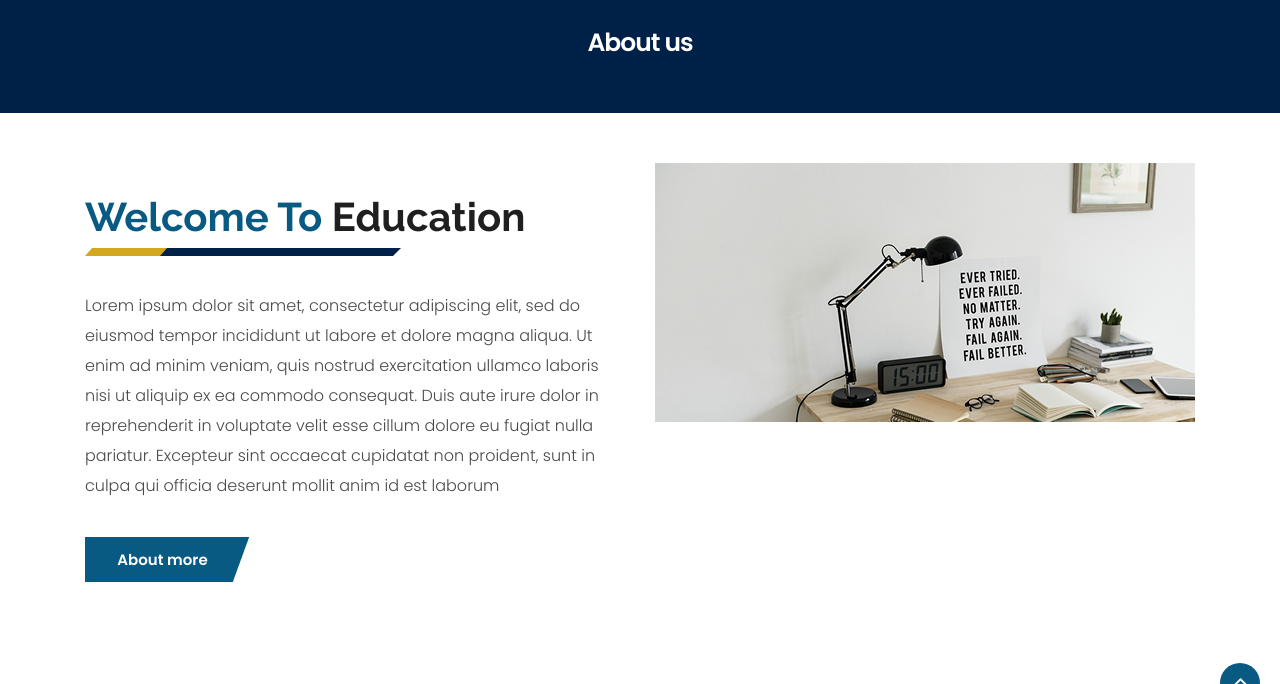
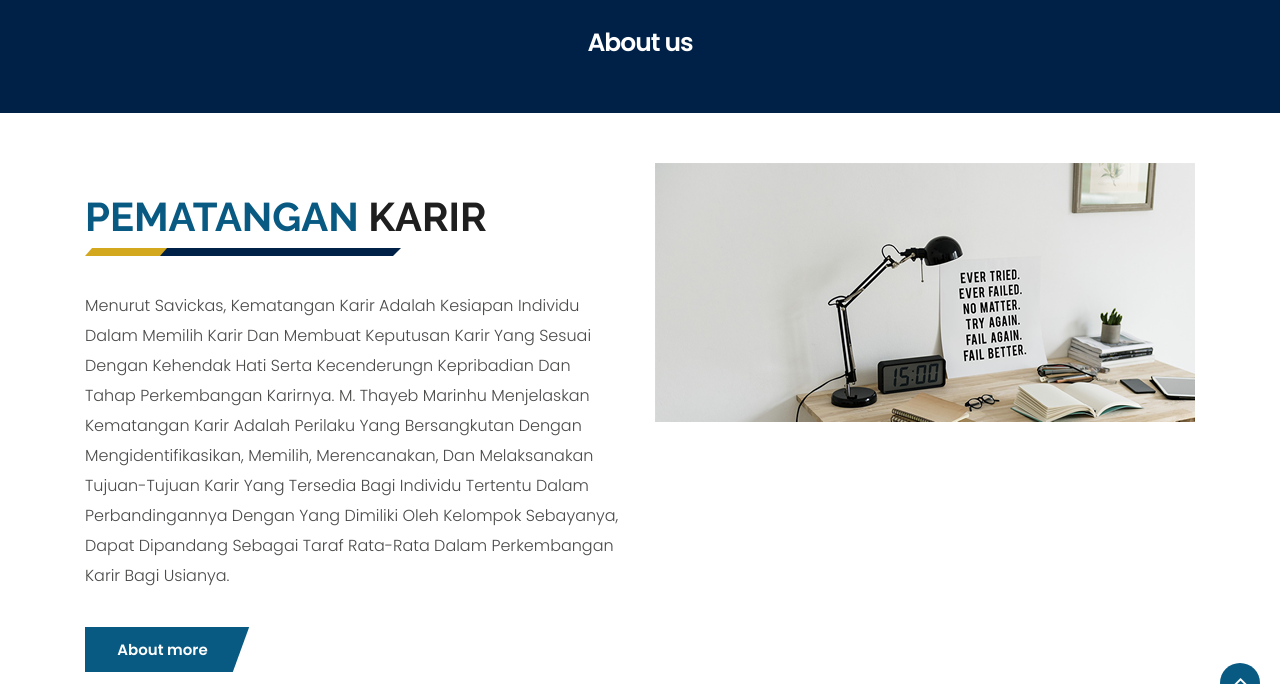
Before and after one commit to Konseling/Konseling.github.io, a plain HTML site: page about.html in a window 1280 px wide. Shown: the part 87-771 px from the top of the page. Drawn offline with Linux system fonts and the light colour scheme.

Commit message:
Update about.html

```diff
--- a/about.html
+++ b/about.html
@@ -102,13 +102,16 @@
                 <div class="col-md-6 layout_padding_2">
                     <div class="full">
                         <div class="heading_main text_align_left">
-						   <h2><span>Welcome To</span> Education</h2>
+						   <h2><span>PEMATANGAN</span> KARIR</h2>
                         </div>
 						<div class="full">
-						  <p>Lorem ipsum dolor sit amet, consectetur adipiscing elit, sed do eiusmod tempor incididunt ut labore et dolore magna aliqua.
-						  Ut enim ad minim veniam, quis nostrud exercitation ullamco laboris nisi ut aliquip ex ea commodo consequat.
-						  Duis aute irure dolor in reprehenderit in voluptate velit esse cillum dolore eu fugiat nulla pariatur.
-						  Excepteur sint occaecat cupidatat non proident, sunt in culpa qui officia deserunt mollit anim id est laborum</p>
+						  <p>Menurut Savickas, Kematangan Karir Adalah Kesiapan Individu Dalam Memilih Karir
+							Dan Membuat Keputusan Karir Yang Sesuai Dengan Kehendak Hati Serta Kecenderungn
+							Kepribadian Dan Tahap Perkembangan Karirnya. M. Thayeb Marinhu Menjelaskan Kematangan
+							 Karir Adalah Perilaku Yang Bersangkutan Dengan Mengidentifikasikan, Memilih, Merencanakan,
+							  Dan Melaksanakan Tujuan-Tujuan Karir Yang Tersedia Bagi Individu Tertentu Dalam
+							  Perbandingannya Dengan Yang Dimiliki Oleh Kelompok Sebayanya, Dapat Dipandang Sebagai
+							  Taraf Rata-Rata Dalam Perkembangan Karir Bagi Usianya.</p>
 						</div>
 						<div class="full">
 						   <a class="hvr-radial-out button-theme" href="#">About more</a>
```
